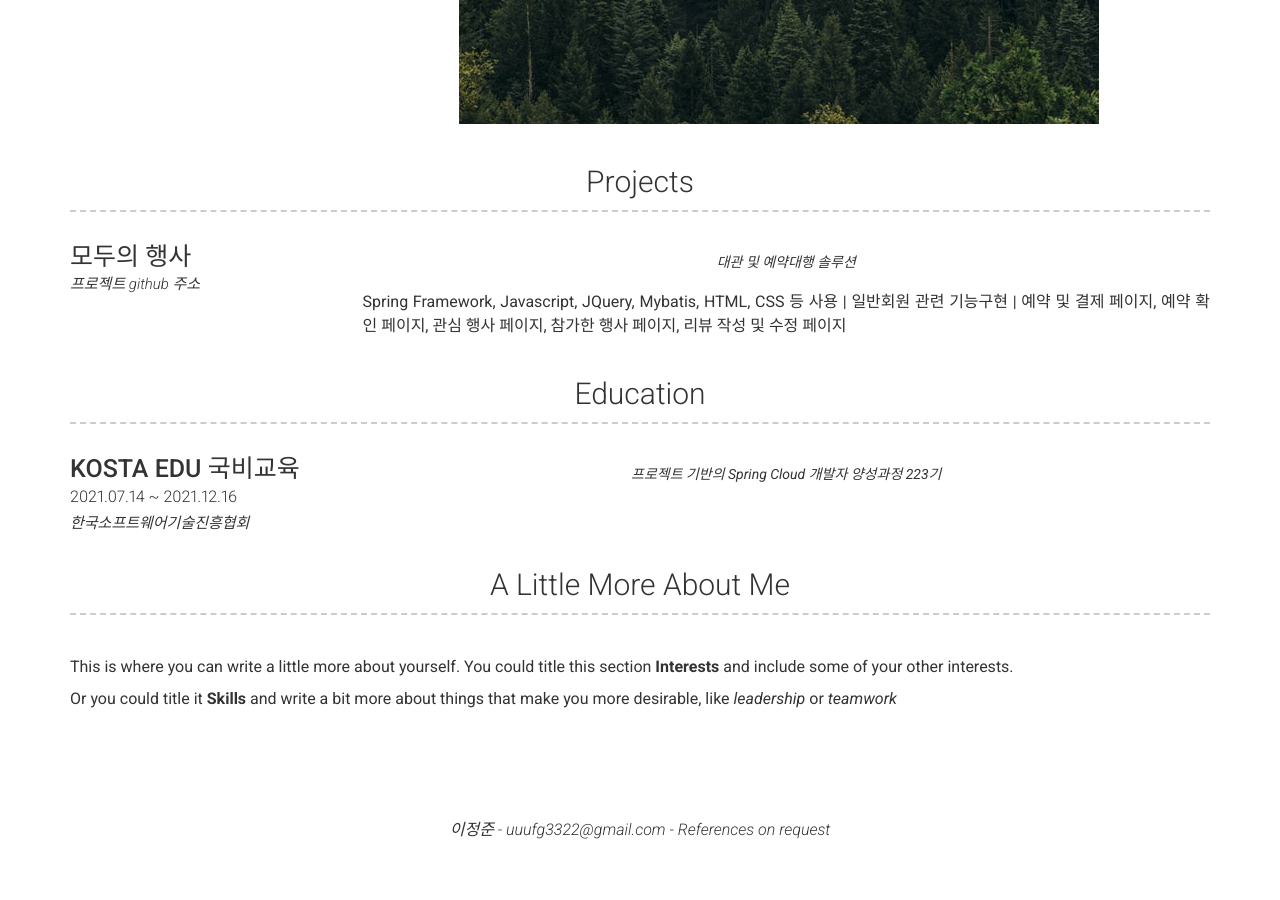
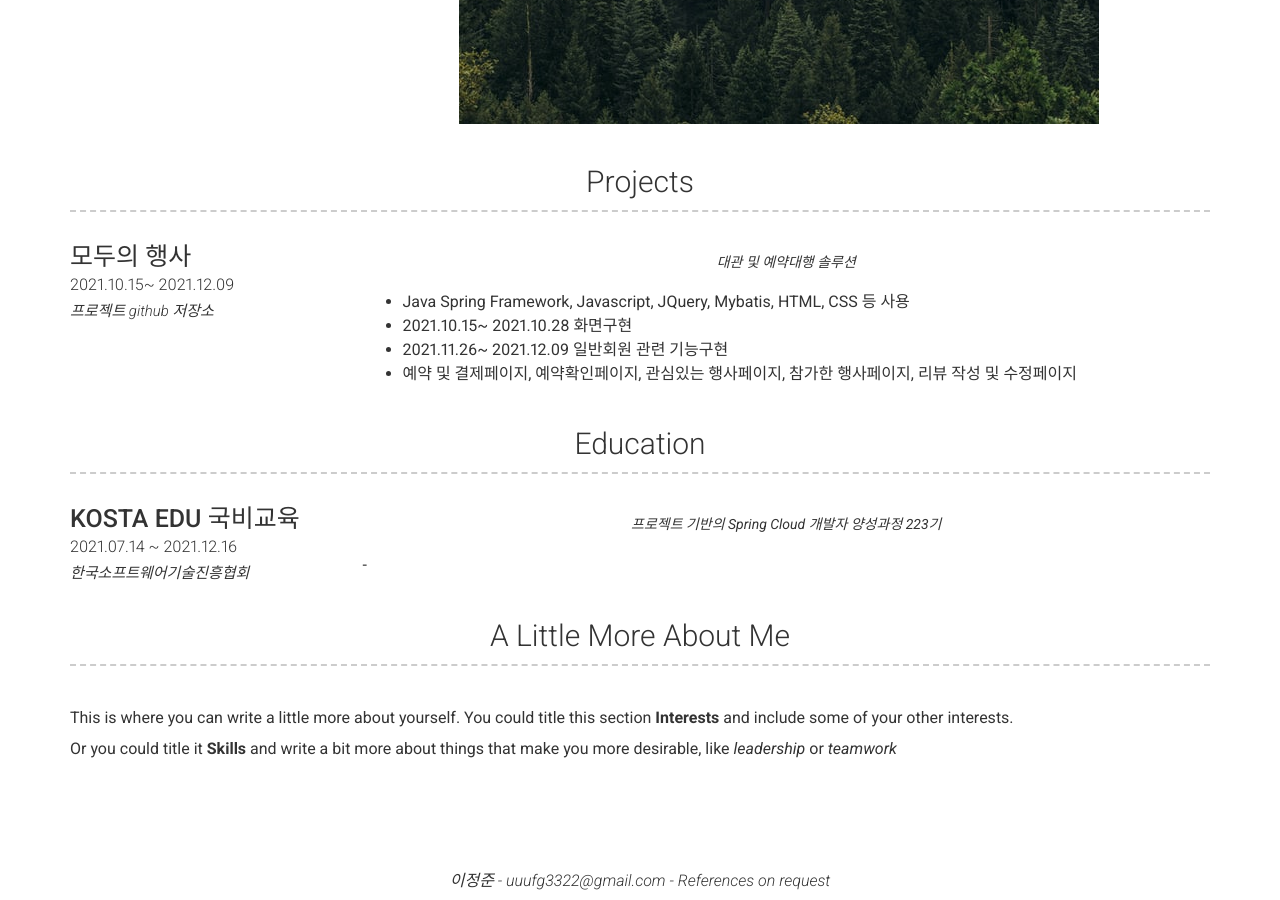
Before and after one commit to dunowljj/resume, a Jekyll site: the page built from index.md, in a window 1280 px wide and 900 px high, scrolled down 741 px. Built offline with Jekyll 4.4.1, drawn with Linux system fonts in a browser that asks for light colours; nearby versions of some CDN libraries; before the commit the page ends 1591 px from its top, so only the background shows below that.

Commit message:
commit window last

```diff
--- a/_config.yml
+++ b/_config.yml
@@ -50,7 +50,7 @@ github_username:  dunowljj
 
 ## About Section
 # about_title: About Me (Use this to override about section title)
-about_profile_image: Directory of profile image (eg. images/profile.jpg)
+about_profile_image: /images/profile.jpg
 about_content: | # this will include new lines to allow paragraphs
   Write an awesome description about yourself here, this supports markdown, so you can add [links](http://foobar.com) and highlight things <mark>like this</mark>.
 
@@ -67,7 +67,8 @@ content:
       - layout: left
         title: 모두의 행사
         link : https://github.com/dunowljj/mohang_v3
-        link_text: 프로젝트 github 주소
+        link_text: 프로젝트 github 저장소
+        caption: 2021.10.15~ 2021.12.09
         # additional_links:
         #   - title:  Github page for project (eg. sproogen/modern-resume-theme)
         #     icon: fab fa-github
@@ -78,9 +79,10 @@ content:
         quote: 대관 및 예약대행 솔루션
 
         description: | # this will include new lines to allow paragraphs
-          Spring Framework, Javascript, JQuery, Mybatis, HTML, CSS 등 사용 |
-          일반회원 관련 기능구현 |
-          예약 및 결제 페이지, 예약 확인 페이지, 관심 행사 페이지, 참가한 행사 페이지, 리뷰 작성 및 수정 페이지
+          - Java Spring Framework, Javascript, JQuery, Mybatis, HTML, CSS 등 사용
+          - 2021.10.15~ 2021.10.28 화면구현
+          - 2021.11.26~ 2021.12.09 일반회원 관련 기능구현
+          - 예약 및 결제페이지, 예약확인페이지, 관심있는 행사페이지, 참가한 행사페이지, 리뷰 작성 및 수정페이지
   # - title: Experience
   #   layout: list
     # content:
@@ -103,7 +105,8 @@ content:
         caption: 2021.07.14 ~ 2021.12.16
         quote: >
           프로젝트 기반의 Spring Cloud 개발자 양성과정 223기
-        description: | # this will include new lines to allow paragraphs
+        description: |
+          -
   - title: A Little More About Me
     layout: text
     content: | # this will include new lines to allow paragraphs
```
